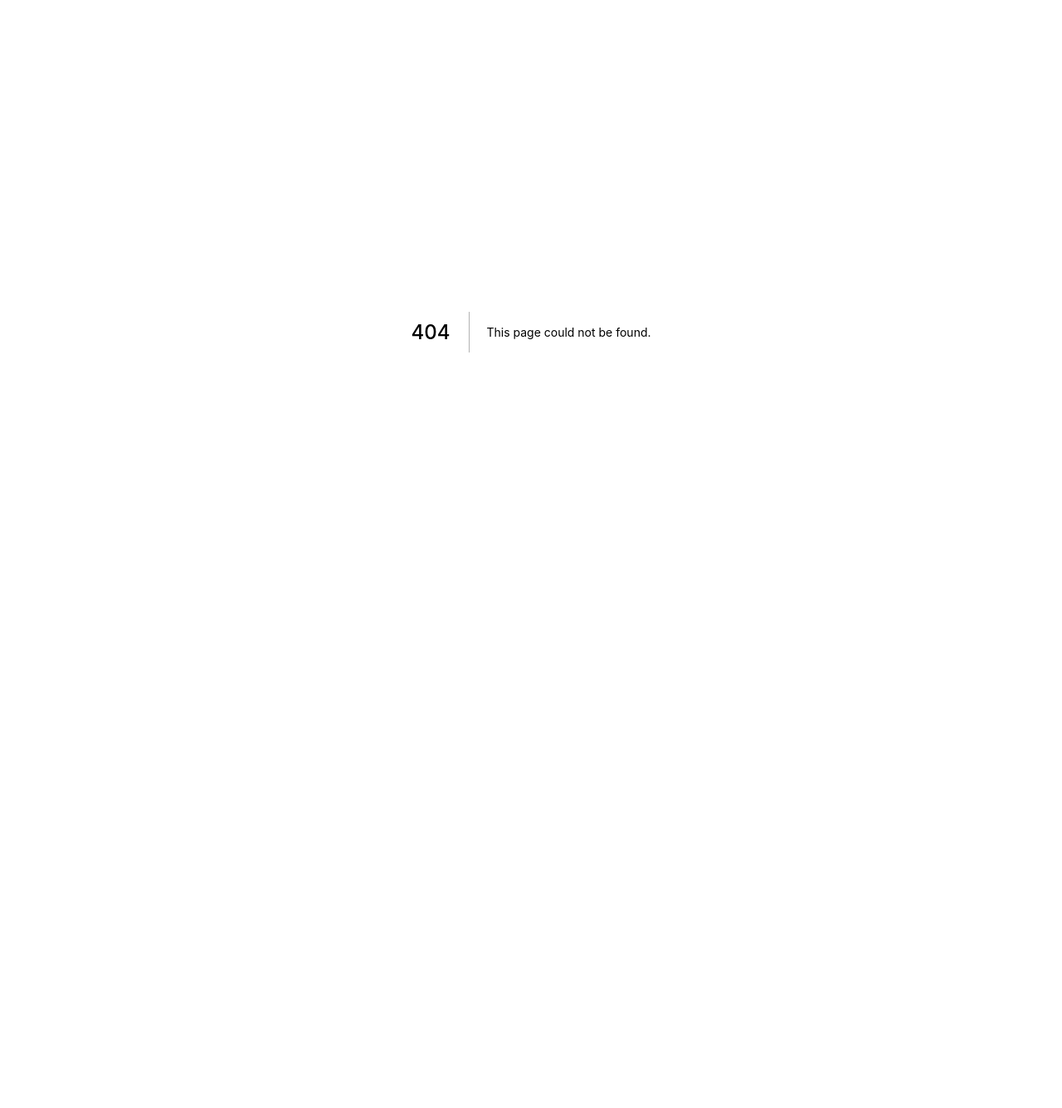
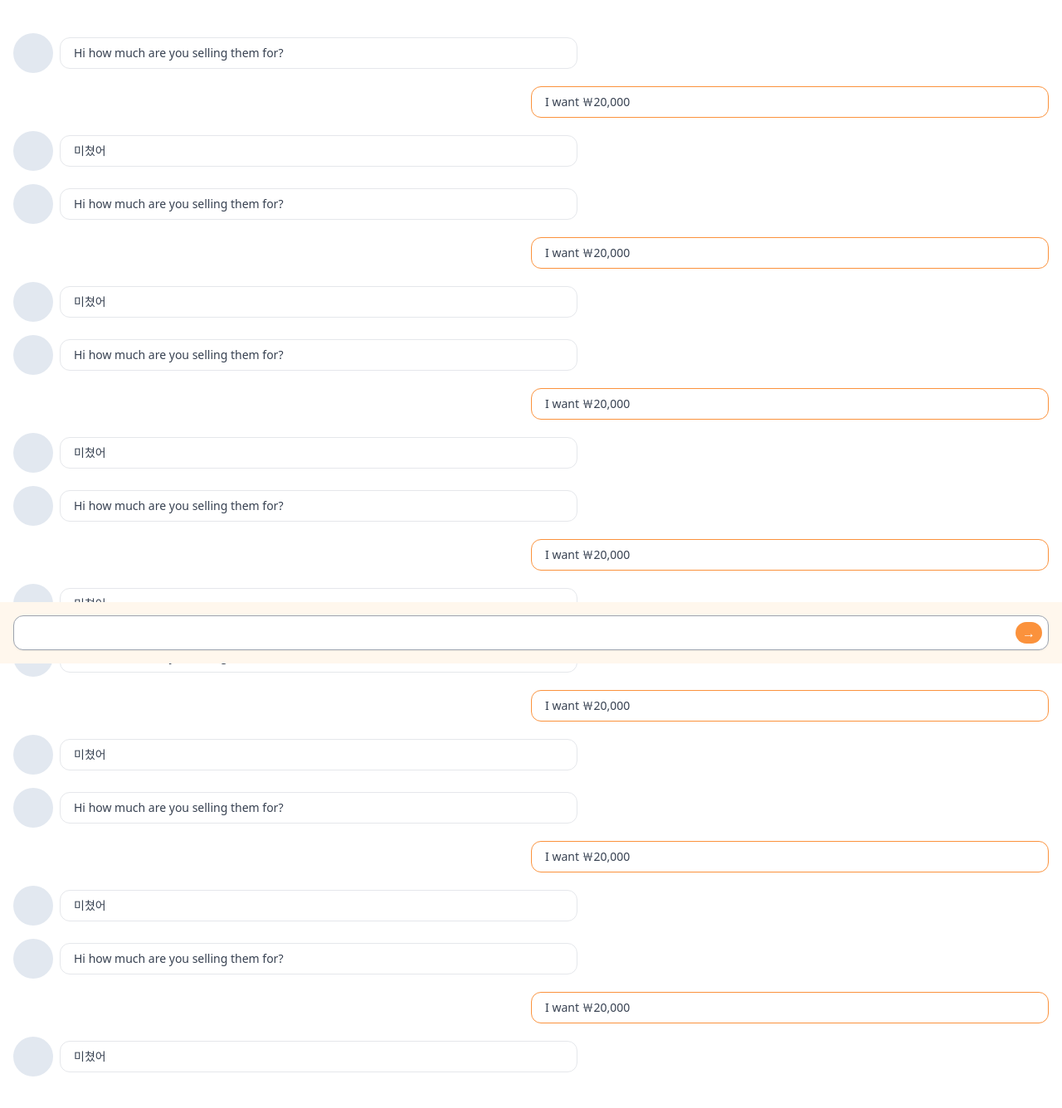
Before and after one commit to klastill/carrotMarket_clone, a Next.js app: page /chats/1 in a window 1280 px wide. Before the commit this address had no page. Shown: the top 1336 px of the page at 83% size. Before the commit the page ends 800 px from the top, so only its background shows below. Built offline with nearby package versions, Linux system fonts and the light colour scheme.

Commit message:
add chat detail page

```diff
--- /dev/null
+++ b/pages/chats/[id].tsx
@@ -0,0 +1,144 @@
+import type { NextPage } from "next";
+
+const Chats: NextPage = () => {
+  return (
+    <div className="flex-1">
+      <div className="mb-12 space-y-4 px-4 py-10">
+        <div className="flex items-center space-x-2">
+          <div className="w-12 aspect-square bg-slate-200 rounded-full" />
+          <div className="w-1/2 text-sm fontmed text-gray-700 border rounded-xl px-4 py-2 border-gray-200">
+            Hi how much are you selling them for?
+          </div>
+        </div>
+        <div className="flex flex-row-reverse items-center space-x-2 space-x-reverse">
+          <div className="w-1/2 text-sm fontmed text-gray-700 border rounded-xl px-4 py-2 border-orange-400">
+            I want ￦20,000
+          </div>
+        </div>
+        <div className="flex items-center space-x-2">
+          <div className="w-12 aspect-square bg-slate-200 rounded-full" />
+          <div className="w-1/2 text-sm fontmed text-gray-700 border rounded-xl px-4 py-2 border-gray-200">
+            미쳤어
+          </div>
+        </div>
+        <div className="flex items-center space-x-2">
+          <div className="w-12 aspect-square bg-slate-200 rounded-full" />
+          <div className="w-1/2 text-sm fontmed text-gray-700 border rounded-xl px-4 py-2 border-gray-200">
+            Hi how much are you selling them for?
+          </div>
+        </div>
+        <div className="flex flex-row-reverse items-center space-x-2 space-x-reverse">
+          <div className="w-1/2 text-sm fontmed text-gray-700 border rounded-xl px-4 py-2 border-orange-400">
+            I want ￦20,000
+          </div>
+        </div>
+        <div className="flex items-center space-x-2">
+          <div className="w-12 aspect-square bg-slate-200 rounded-full" />
+          <div className="w-1/2 text-sm fontmed text-gray-700 border rounded-xl px-4 py-2 border-gray-200">
+            미쳤어
+          </div>
+        </div>
+        <div className="flex items-center space-x-2">
+          <div className="w-12 aspect-square bg-slate-200 rounded-full" />
+          <div className="w-1/2 text-sm fontmed text-gray-700 border rounded-xl px-4 py-2 border-gray-200">
+            Hi how much are you selling them for?
+          </div>
+        </div>
+        <div className="flex flex-row-reverse items-center space-x-2 space-x-reverse">
+          <div className="w-1/2 text-sm fontmed text-gray-700 border rounded-xl px-4 py-2 border-orange-400">
+            I want ￦20,000
+          </div>
+        </div>
+        <div className="flex items-center space-x-2">
+          <div className="w-12 aspect-square bg-slate-200 rounded-full" />
+          <div className="w-1/2 text-sm fontmed text-gray-700 border rounded-xl px-4 py-2 border-gray-200">
+            미쳤어
+          </div>
+        </div>
+        <div className="flex items-center space-x-2">
+          <div className="w-12 aspect-square bg-slate-200 rounded-full" />
+          <div className="w-1/2 text-sm fontmed text-gray-700 border rounded-xl px-4 py-2 border-gray-200">
+            Hi how much are you selling them for?
+          </div>
+        </div>
+        <div className="flex flex-row-reverse items-center space-x-2 space-x-reverse">
+          <div className="w-1/2 text-sm fontmed text-gray-700 border rounded-xl px-4 py-2 border-orange-400">
+            I want ￦20,000
+          </div>
+        </div>
+        <div className="flex items-center space-x-2">
+          <div className="w-12 aspect-square bg-slate-200 rounded-full" />
+          <div className="w-1/2 text-sm fontmed text-gray-700 border rounded-xl px-4 py-2 border-gray-200">
+            미쳤어
+          </div>
+        </div>
+        <div className="flex items-center space-x-2">
+          <div className="w-12 aspect-square bg-slate-200 rounded-full" />
+          <div className="w-1/2 text-sm fontmed text-gray-700 border rounded-xl px-4 py-2 border-gray-200">
+            Hi how much are you selling them for?
+          </div>
+        </div>
+        <div className="flex flex-row-reverse items-center space-x-2 space-x-reverse">
+          <div className="w-1/2 text-sm fontmed text-gray-700 border rounded-xl px-4 py-2 border-orange-400">
+            I want ￦20,000
+          </div>
+        </div>
+        <div className="flex items-center space-x-2">
+          <div className="w-12 aspect-square bg-slate-200 rounded-full" />
+          <div className="w-1/2 text-sm fontmed text-gray-700 border rounded-xl px-4 py-2 border-gray-200">
+            미쳤어
+          </div>
+        </div>
+        <div className="flex items-center space-x-2">
+          <div className="w-12 aspect-square bg-slate-200 rounded-full" />
+          <div className="w-1/2 text-sm fontmed text-gray-700 border rounded-xl px-4 py-2 border-gray-200">
+            Hi how much are you selling them for?
+          </div>
+        </div>
+        <div className="flex flex-row-reverse items-center space-x-2 space-x-reverse">
+          <div className="w-1/2 text-sm fontmed text-gray-700 border rounded-xl px-4 py-2 border-orange-400">
+            I want ￦20,000
+          </div>
+        </div>
+        <div className="flex items-center space-x-2">
+          <div className="w-12 aspect-square bg-slate-200 rounded-full" />
+          <div className="w-1/2 text-sm fontmed text-gray-700 border rounded-xl px-4 py-2 border-gray-200">
+            미쳤어
+          </div>
+        </div>
+        <div className="flex items-center space-x-2">
+          <div className="w-12 aspect-square bg-slate-200 rounded-full" />
+          <div className="w-1/2 text-sm fontmed text-gray-700 border rounded-xl px-4 py-2 border-gray-200">
+            Hi how much are you selling them for?
+          </div>
+        </div>
+        <div className="flex flex-row-reverse items-center space-x-2 space-x-reverse">
+          <div className="w-1/2 text-sm fontmed text-gray-700 border rounded-xl px-4 py-2 border-orange-400">
+            I want ￦20,000
+          </div>
+        </div>
+        <div className="flex items-center space-x-2">
+          <div className="w-12 aspect-square bg-slate-200 rounded-full" />
+          <div className="w-1/2 text-sm fontmed text-gray-700 border rounded-xl px-4 py-2 border-gray-200">
+            미쳤어
+          </div>
+        </div>
+      </div>
+      <div className="fixed w-full px-4 pt-4 bottom-0 inset-x-0 bg-orange-50">
+        <div className="relative flex items-center mb-4">
+          <input
+            type="text"
+            className="appearance-none w-full px-4 py-2 pr-10 border border-gray-400 rounded-xl shadow-sm placeholder-gray-500 focus:outline-none focus:ring-2 focus:ring-orange-400 focus:border-transparent"
+          />
+          <div className="absolute inset-y-0 flex py-2 pr-2 right-0">
+            <button className="bg-orange-400 px-2 rounded-full text-white hover:bg-orange-500 cursor-pointer focus:outline-none focus:ring-2 focus:ring-offset-2 focus:ring-orange-500 focus:border-transparent">
+              &rarr;
+            </button>
+          </div>
+        </div>
+      </div>
+    </div>
+  );
+};
+
+export default Chats;
```
Also changed, not shown: pages/chats/index.tsx (renamed from pages/chats.tsx).
